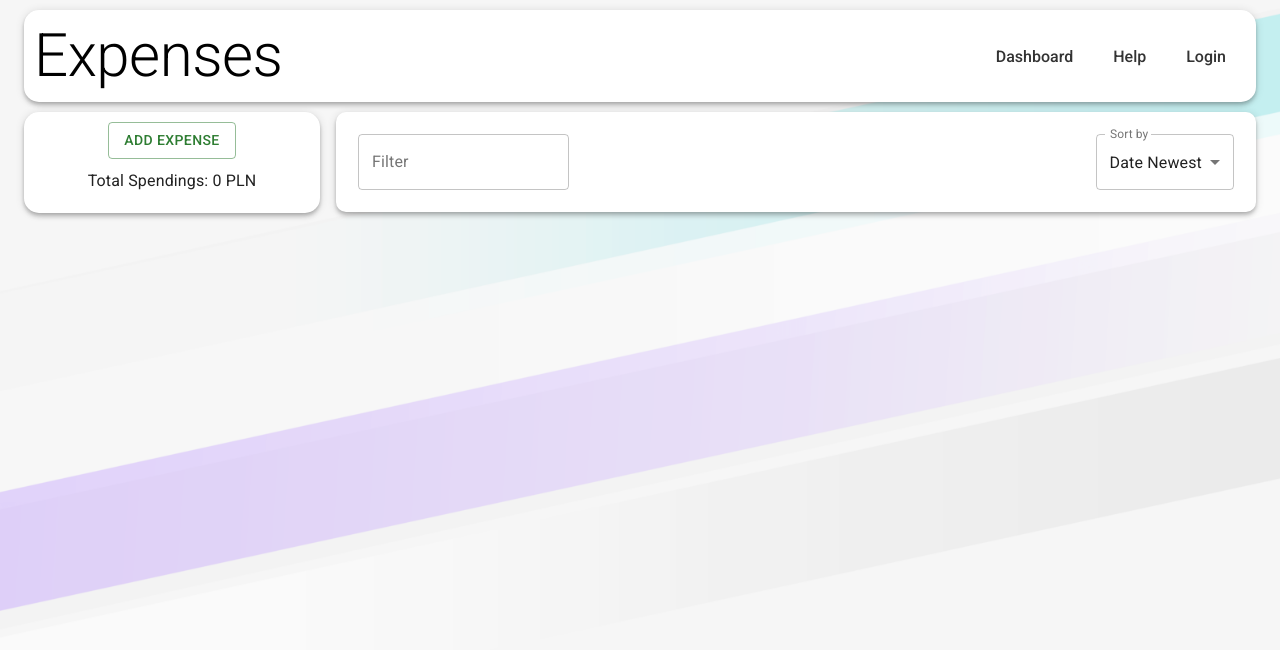
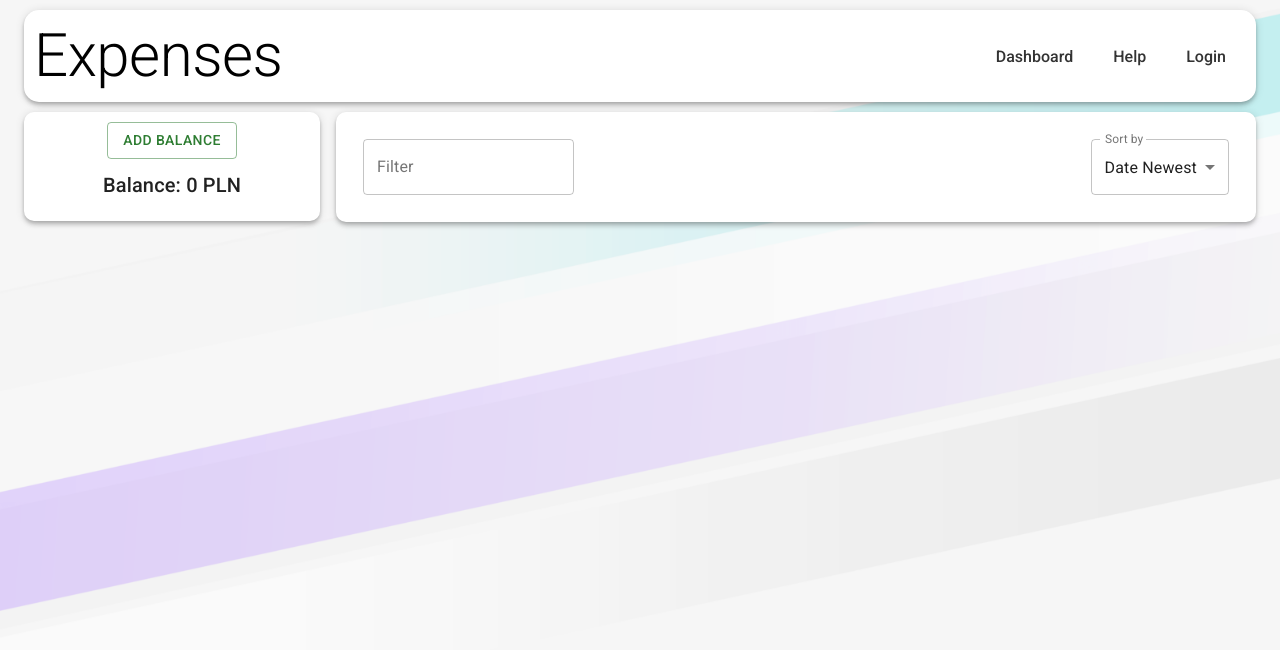
Before and after one commit to hffxx/Expenses, a React (Create React App) app: page / in a window 1280 px wide. Shown: the top 650 px of the page. Built offline with nearby package versions, Linux system fonts and the light colour scheme.

Commit message:
added bill/earning type

```diff
--- a/src/components/AddExpenseModal.js
+++ b/src/components/AddExpenseModal.js
@@ -24,7 +24,7 @@ function AddExpenseModal() {
   return (
     <div>
       <Button onClick={handleOpen} variant="outlined" color="success">
-        Add Expense
+        Add Balance
       </Button>
       <Modal
         open={open}
--- a/src/components/ExpenseDashboard.js
+++ b/src/components/ExpenseDashboard.js
@@ -1,6 +1,6 @@
 import ExpenseList from "./ExpenseList";
 import ExpenseListFilter from "./ExpenseListFilter";
-import { Container, Grid } from "@material-ui/core";
+import { Grid } from "@material-ui/core";
 import React from "react";
 import SideMenu from "./SideMenu";
 import { withStyles } from "@material-ui/core/styles";
--- a/src/components/ExpenseForm.js
+++ b/src/components/ExpenseForm.js
@@ -2,11 +2,17 @@ import React, { useState } from "react";
 import { useDispatch } from "react-redux";
 import { addExpense } from "../redux/actions/expensesActions/addExpense";
 import { useHistory } from "react-router";
-import LocalizationProvider from "@mui/lab/LocalizationProvider";
+import { LocalizationProvider } from "@mui/lab";
 import DateAdapter from "@mui/lab/AdapterMoment";
 import moment from "moment";
 import DatePicker from "@mui/lab/DatePicker";
-import Button from "@mui/material/Button";
+import {
+  Button,
+  Radio,
+  RadioGroup,
+  FormControl,
+  FormControlLabel,
+} from "@mui/material";
 import { Typography, TextField, Grid } from "@material-ui/core";
 import useStyles from "../styles";
 
@@ -17,6 +23,7 @@ function ExpenseForm({ handleClose }) {
     amount: 0,
     todayDate: moment(),
     createdAt: moment().valueOf(),
+    expenseType: "bill",
   });
 
   const dispatch = useDispatch();
@@ -24,6 +31,7 @@ function ExpenseForm({ handleClose }) {
   const classes = useStyles();
 
   // const regex = /^\d*(\.\d{0,2})?$/;
+  console.log(expense);
 
   const handleAddExpense = () => {
     const { description, amount } = expense;
@@ -37,7 +45,7 @@ function ExpenseForm({ handleClose }) {
   };
 
   const handleAddAmount = (e) => {
-    setExpense({ ...expense, amount: e.target.value });
+    setExpense({ ...expense, amount: Number(e.target.value) });
   };
   const handleDescription = (e) => {
     setExpense({ ...expense, description: e.target.value });
@@ -45,10 +53,17 @@ function ExpenseForm({ handleClose }) {
   const handleNote = (e) => {
     setExpense({ ...expense, note: e.target.value });
   };
+  const handleExpenseType = (e) => {
+    setExpense({
+      ...expense,
+      expenseType: e.target.value,
+    });
+  };
+
   return (
     <Grid container align="center" justifyContent="center" spacing={2}>
       <Typography gutterBottom variant="h3" align="center">
-        Add Expense
+        Add Balance
       </Typography>
       <Grid container alignItems="center" justifyContent="center">
         <Grid item lg={6} className={classes.inputModal}>
@@ -56,7 +71,7 @@ function ExpenseForm({ handleClose }) {
             label="Description"
             placeholder="Enter an Description"
             variant="outlined"
-            onChange={(e) => handleDescription(e)}
+            onChange={handleDescription}
           ></TextField>
         </Grid>
         <Grid item lg={6} className={classes.inputModal}>
@@ -64,7 +79,7 @@ function ExpenseForm({ handleClose }) {
             label="Amount"
             placeholder="Enter an Amount"
             variant="outlined"
-            onChange={(e) => handleAddAmount(e)}
+            onChange={handleAddAmount}
             type="number"
           ></TextField>
         </Grid>
@@ -73,8 +88,26 @@ function ExpenseForm({ handleClose }) {
             label="Note"
             placeholder="Enter a Note"
             variant="outlined"
-            onChange={(e) => handleNote(e)}
+            onChange={handleNote}
           ></TextField>
+        </Grid>
+        <Grid item lg={6} className={classes.inputModal}>
+          <FormControl component="fieldset">
+            <RadioGroup
+              row
+              aria-label="expenseType"
+              name="row-radio-buttons-group"
+              value={expense.expenseType}
+              onChange={handleExpenseType}
+            >
+              <FormControlLabel value="bill" control={<Radio />} label="Bill" />
+              <FormControlLabel
+                value="earning"
+                control={<Radio />}
+                label="Earning"
+              />
+            </RadioGroup>
+          </FormControl>
         </Grid>
         <Grid item lg={6} className={classes.inputModal}>
           <LocalizationProvider dateAdapter={DateAdapter}>
@@ -90,7 +123,7 @@ function ExpenseForm({ handleClose }) {
         </Grid>
         <Grid item lg={6} className={classes.inputModal}>
           <Button onClick={handleAddExpense} variant="contained">
-            Add Expense
+            Add Balance
           </Button>
         </Grid>
       </Grid>
--- a/src/components/ExpenseListFilter.js
+++ b/src/components/ExpenseListFilter.js
@@ -30,7 +30,6 @@ function ExpenseListFilter() {
     startDate: moment(),
     endDate: moment(),
   });
-  console.log(filters);
   return (
     <Paper className={classes.filterList} variant="elevation" elevation={4}>
       <TextField
--- a/src/components/SideMenu.js
+++ b/src/components/SideMenu.js
@@ -9,7 +9,7 @@ const style = {
     display: "flex",
     flexDirection: "column",
     left: "0px",
-    borderRadius: "15px",
+    borderRadius: "10px",
     justifyContent: "center",
     alignItems: "center",
     padding: "10px",
@@ -23,16 +23,24 @@ const SideMenu = ({ classes }) => {
   const visibleExpenses = useSelector((state) =>
     getVisibleExpenses(state.expenses, state.filters)
   );
-  const total = visibleExpenses.reduce(
-    (a, { amount }) => a + Number(amount),
-    0
-  );
+
+  const total = visibleExpenses
+    .map((expense) => {
+      if (expense.expenseType === "bill") {
+        return -expense.amount;
+      } else if (expense.expenseType === "earning") {
+        return expense.amount;
+      } else {
+        return (expense.amount = undefined);
+      }
+    })
+    .reduce((a, amount) => a + amount, 0);
 
   return (
     <Paper className={classes.sideMenu} variant="elevation" elevation={4}>
       <AddExpenseModal />
-      <Typography className={classes.item}>
-        Total Spendings: {total} PLN
+      <Typography variant="h6" className={classes.item}>
+        Balance: {total} PLN
       </Typography>
     </Paper>
   );
--- a/src/redux/actions/expensesActions/addExpense.js
+++ b/src/redux/actions/expensesActions/addExpense.js
@@ -5,6 +5,7 @@ export const addExpense = ({
   note = "",
   amount = 0,
   createdAt = undefined,
+  expenseType = undefined,
 } = {}) => ({
   type: "ADD_EXPENSE",
   expense: {
@@ -13,5 +14,6 @@ export const addExpense = ({
     note,
     amount,
     createdAt,
+    expenseType,
   },
 });
--- a/src/styles.js
+++ b/src/styles.js
@@ -41,7 +41,7 @@ export default makeStyles(() => ({
   filterList: {
     display: "flex",
     justifyContent: "space-between",
-    padding: "22px",
+    padding: "27px",
     borderRadius: "10px",
   },
   inputModal: {
```
